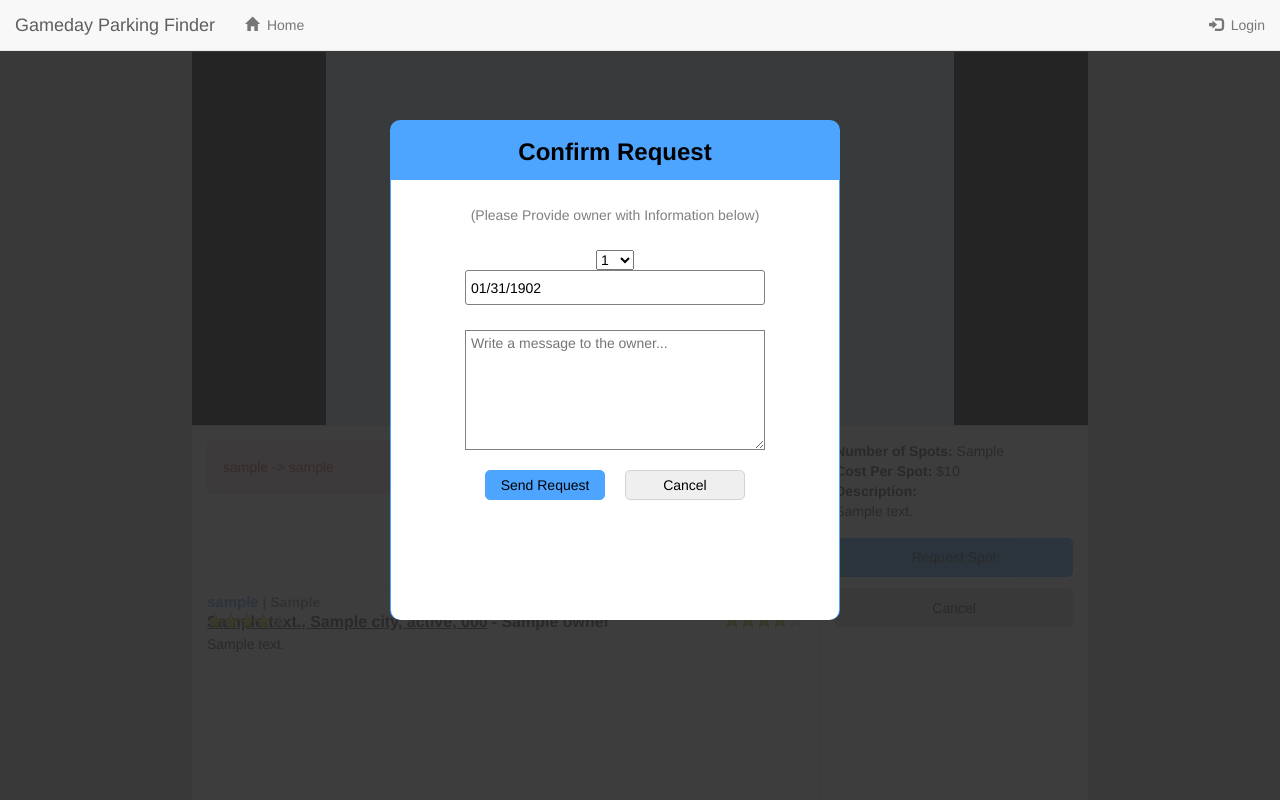
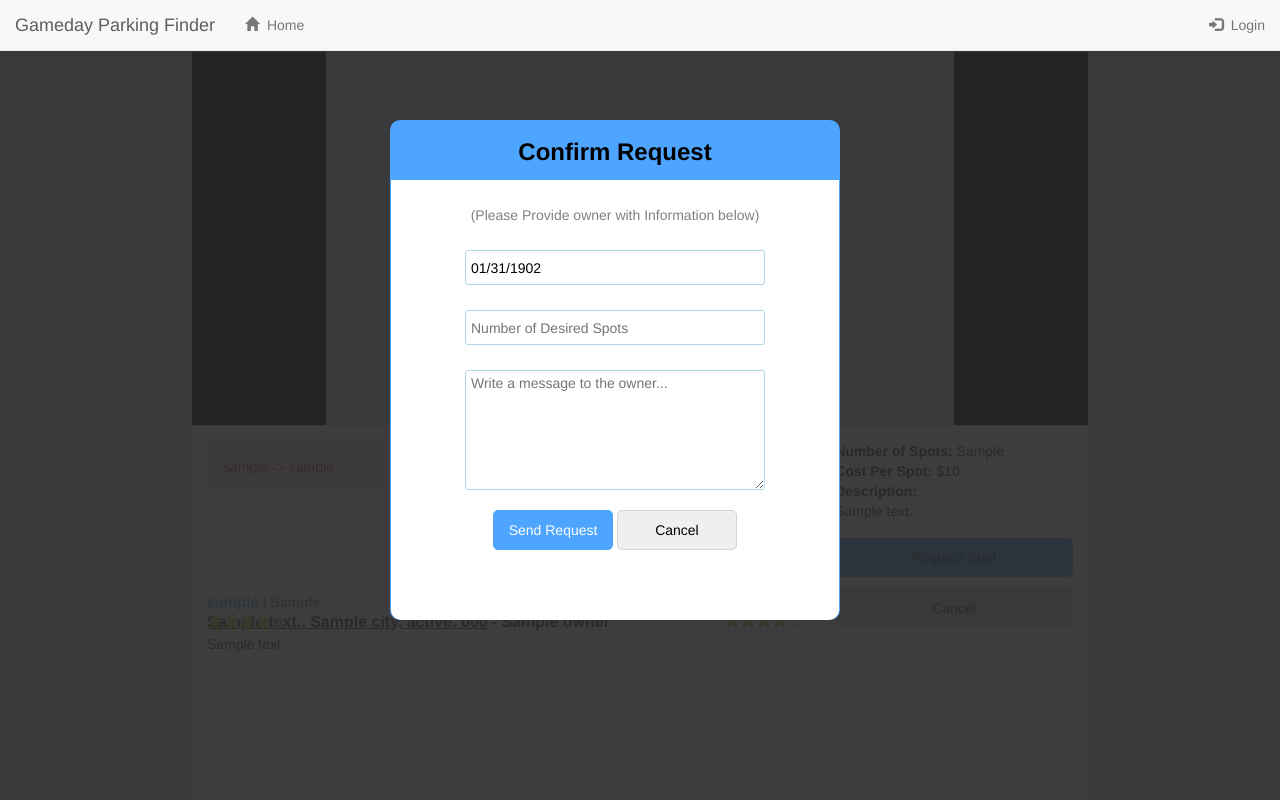
Before and after one commit to zyp5511/gamedayparking_amenities, a Django app: template parkingapp/templates/reserve.html in a window 1280 px wide, after a click on "Request Spot". Run offline with Django 3.2, Linux system fonts and the light colour scheme; tables that the repository leaves empty hold one stand-in row (values such as "Sample post"); the template is opened without the code that fills it: values that come from a table or form of the project are taken from there, most other values are stand-ins (such as "Sample title", 1, 10 or a date in 2020); grey boxes marked "Sample" are stand-in pictures; data that the repository does not hold is empty; some libraries are stand-ins or nearby versions; grey boxes are pictures that could not be loaded.

Commit message:
changed layout of reserve list for number of spots

```diff
--- a/parkingapp/templates/reserve.html
+++ b/parkingapp/templates/reserve.html
@@ -295,7 +295,21 @@
                 margin-bottom:25px;
                 border-style:solid;
                 border-width:1px;
-                border-color:grey;
+                border-color:lightblue;
+                border-radius:3px;
+            }
+
+            #number_spots {
+                display:block;
+                width:300px;
+                height:35px;
+                margin-left:auto;
+                margin-right:auto;
+                padding-left:5px;
+                margin-bottom:25px;
+                border-style:solid;
+                border-width:1px;
+                border-color:lightblue;
                 border-radius:3px;
             }
 
@@ -309,14 +323,16 @@
                 margin-bottom:20px;
                 border-style:solid;
                 border-width:1px;
-                border-color:grey;
+                border-color:lightblue;
+                border-radius:3px;
             }
 
             #confirmButton {
                 background-color:#4da5ff;
+                color:white;
                 width:120px;
-                height:30px;
-                margin-right:8px;
+                height:40px;
+                margin-left:8px;
                 border-style:solid;
                 border-width:1px;
                 border-color:#4da5ff;
@@ -325,8 +341,8 @@
 
             #popUpCancel {
                 width:120px;
-                height:30px;
-                margin-left:8px;
+                height:40px;
+                margin-right:8px;
                 border-style:solid;
                 border-width:1px;
                 border-color:lightgrey;
@@ -446,26 +462,17 @@
                                     <p>(Please Provide owner with Information below)</p>
 
                                     <input type="hidden" name="pid" value={{parkingspot.id}}>
-                                   <select name="number_spots" id="number_spots">
-                                      <option value="1">1</option>
-                                      <option value="2">2</option>
-                                      <option value="3">3</option>
-                                      <option value="4">4</option>
-                                      <option value="5">5</option>
-                                      <option value="6">6</option>
-                                      <option value="7">7</option>
-                                      <option value="8">8</option>
-                                      <option value="9">9</option>
-                                      <option value="10">10</option>
-                                      <option value="11">11</option>
-                                      <option value="12">12</option>
-                                    </select>
 
                                     <input  type="text"
                                             name="dp1"
                                             id="dp1"
                                             class="datepicker"
                                             value="00/00/00">
+
+                                    <input  type="text"
+                                            name="number_spots"
+                                            id="number_spots"
+                                            placeholder="Number of Desired Spots">
 
                                     <textarea   id="message"
                                                 name="message"
--- a/parkingapp/templates/userInfo.html
+++ b/parkingapp/templates/userInfo.html
@@ -414,7 +414,7 @@
 
             #parkingContainer {
                 text-align:center;
-                margin-top:30px;
+                margin-top:10px;
                 width:100%;
             }
 
```
